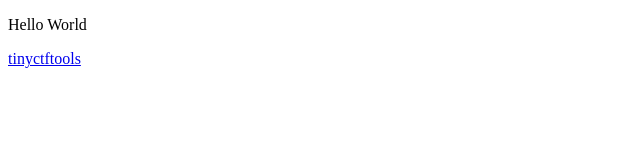
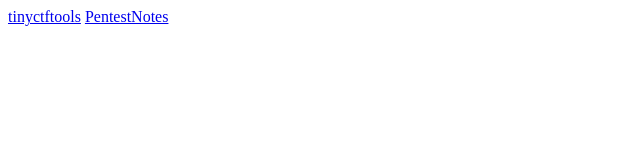
Before and after one commit to NaxnN/NaxnN.github.io, a plain HTML site: page index.html in a window 1280 px wide. Shown: the whole page, without its empty margins (0-640 px from the left). Drawn offline with Linux system fonts and the light colour scheme.

Commit message:
Update index.html

```diff
--- a/index.html
+++ b/index.html
@@ -7,7 +7,7 @@
     <title>Test</title>
 </head>
 <body>
-    <p>Hello World</p>
     <a href="./tinyctftools">tinyctftools</a>
+    <a href="https://pentestnotes.gitbook.io/pentestnotes/">PentestNotes</a>
 </body>
 </html>
```
